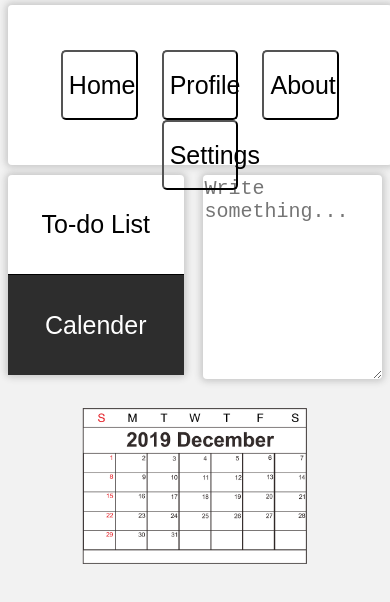
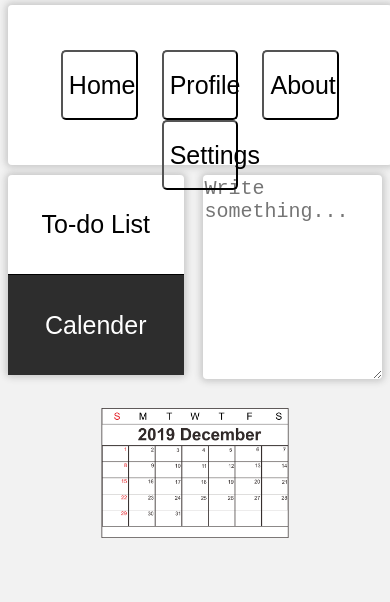
Before and after one commit to sanchirganzorig/Sanchir1, a plain HTML site: page index.html in a window 390 px wide. Both pictures are taken after a click on the button "Calender". Drawn offline with Linux system fonts and the light colour scheme.

Commit message:
Update style.css

```diff
--- a/css/style.css
+++ b/css/style.css
@@ -94,7 +94,7 @@ section{
   top: 200px;
   left: 50%;
   transform: translate(-50%, 0);
-  width: 60%;
+  width: 40%;
 }
 .todo{
   position: relative;
@@ -213,6 +213,7 @@ section{
     }
     #calender{
       top: 400px;
+      width: 50%;
     }
     .input-field{
       height: 80px;
```
